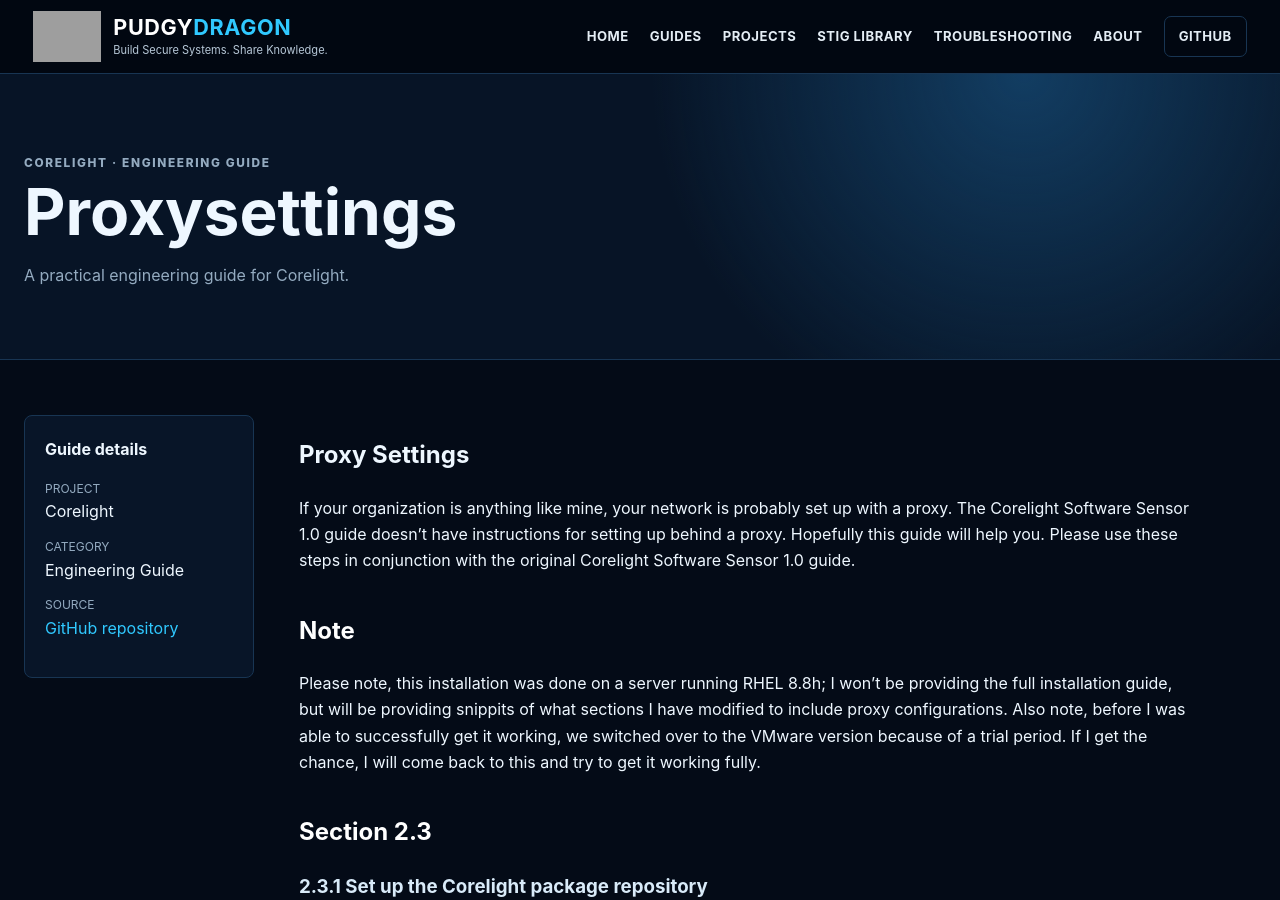
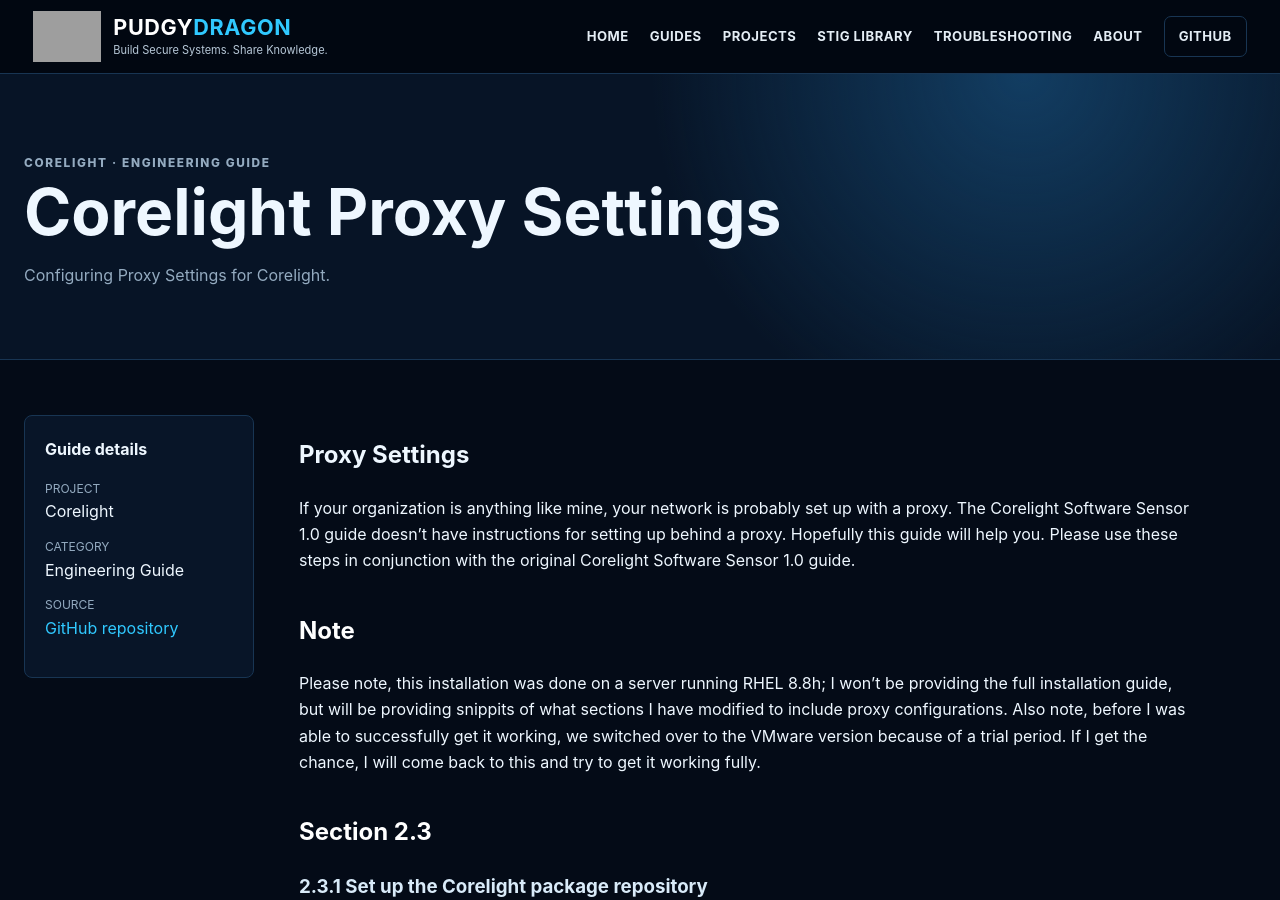
Before and after one commit to PudgyDragon/pudgydragon.github.io, a Jekyll site: the page built from _guides/corelight-softwaresensor1-0-proxysettings.md, in a window 1280 px wide and 900 px high. Built offline with Jekyll 4.4.1, drawn with Linux system fonts in a browser that asks for light colours; grey boxes are pictures that could not be loaded.

Commit message:
Update corelight-softwaresensor1-0-proxysettings.md

```diff
--- a/_guides/corelight-softwaresensor1-0-proxysettings.md
+++ b/_guides/corelight-softwaresensor1-0-proxysettings.md
@@ -1,8 +1,8 @@
 ---
-title: "Proxysettings"
+title: "Corelight Proxy Settings"
 project: "Corelight"
 category: "Engineering Guide"
-description: "A practical engineering guide for Corelight."
+description: "Configuring Proxy Settings for Corelight."
 source_url: "https://github.com/PudgyDragon/Corelight/blob/main/SoftwareSensor1.0/ProxySettings.md"
 ---
 
```
